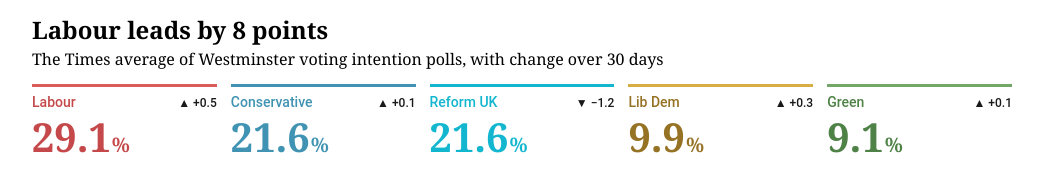
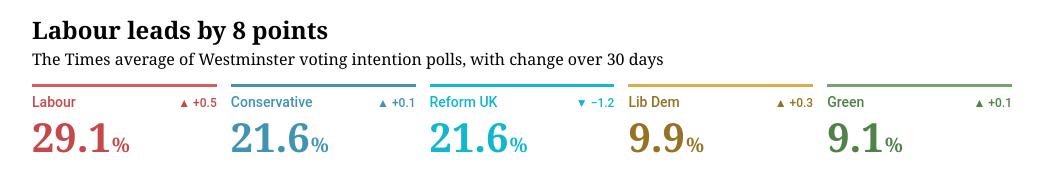
Before and after one commit to times/times-poll-tracker, a plain HTML site: page widget/index.html in a window 1280 px wide. Shown: the top 184 px of the page, without its empty margins (118-1161 px from the left). Drawn offline with Linux system fonts and the light colour scheme; a web font is replaced by a local one.

Commit message:
Widget: 30-day change in party colours
Co-Authored-By: Claude Opus 5.5 <noreply@anthropic.com>

```diff
--- a/widget/index.html
+++ b/widget/index.html
@@ -54,7 +54,7 @@
     font-variant-numeric: lining-nums tabular-nums; white-space: nowrap; }
   #tt-poll-tracker .tt-big small { font-size: 20px; font-weight: 700; margin-left: 1px; }
   #tt-poll-tracker .tt-chg { grid-column: 2; grid-row: 1; text-align: right; font-size: 12px; line-height: 18px; font-weight: 500;
-    color: var(--tt-label); font-variant-numeric: tabular-nums; white-space: nowrap; }
+    color: var(--t); font-variant-numeric: tabular-nums; white-space: nowrap; }
   /* if any party name would be cut short, every card moves its change under the number */
   #tt-poll-tracker.tt-chg-below .tt-chg { grid-column: 1 / -1; grid-row: 3; text-align: left; }
   #tt-poll-tracker .tt-moving { display: flex; gap: 10px; align-items: baseline; background: var(--tt-chip); padding: 8px 10px; margin: 0 0 16px;
```
Also changed, not shown: widget/poll_tracker_block.html (+1 -1 lines).
